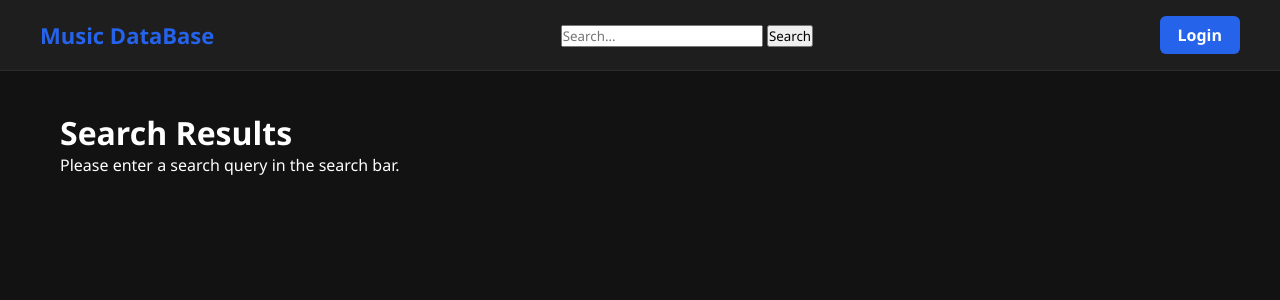
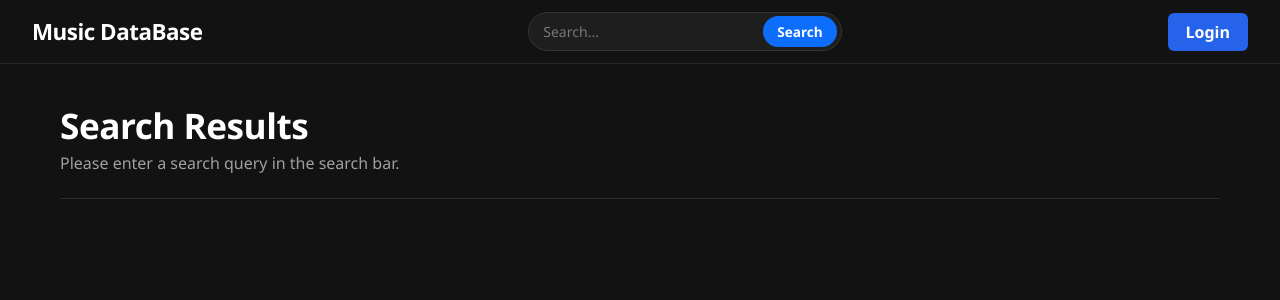
Before and after one commit to MyDevilCry/Music-data-base, a Django app: template main/templates/search_result.html in a window 1280 px wide. Shown: the top 300 px of the page. Run offline with Django 5.2, Linux system fonts and the light colour scheme; the template is opened without the code that fills it, so the values that code supplies are empty.

Commit message:
Налаштував пошук + сортування від старих до нових альбомів

```diff
--- a/artists/templates/artists_detail.html
+++ b/artists/templates/artists_detail.html
@@ -71,7 +71,7 @@
 <div class="mb-5">
     <h2 class="fw-bold mb-4 border-bottom border-secondary pb-2 ">Albums</h2>
     <div class="artist-releases-scroll">
-      {% for release in artist.release_set.all %}
+      {% for release in release_artist_detail %}
         <div class="album-cd-it">
           <div class="card h-100 bg-dark text-white border-0 shadow-sm hover-card">
             {% if release.release_image %}
--- a/main/static/main/css/main.css
+++ b/main/static/main/css/main.css
@@ -3,6 +3,94 @@
     margin: 0;
     padding: 0;
     font-family: 'Segoe UI', Tahoma, Geneva, Verdana, sans-serif;
+}
+
+
+
+
+/* --- СТИЛІЗАЦІЯ ШАПКИ (NAVBAR) --- */
+
+header.navbar {
+    display: flex;
+    align-items: center;
+    justify-content: space-between;
+    padding: 12px 32px;
+    background-color: #121212;
+    border-bottom: 1px solid #282828;
+    position: sticky;
+    top: 0;
+    z-index: 1000;
+}
+
+/* Логотип */
+header.navbar .logo {
+    font-size: 1.4rem;
+    font-weight: 800;
+    color: #ffffff;
+    text-decoration: none;
+    letter-spacing: -0.5px;
+    transition: color 0.2s ease;
+}
+
+header.navbar .logo:hover {
+    color: #0d6efd;
+}
+
+/* Форма пошуку в шапці */
+header.navbar .search-form {
+    display: flex;
+    align-items: center;
+    gap: 0;
+    background-color: #1e1e1e;
+    border: 1px solid #333333;
+    border-radius: 50px;
+    padding: 3px 4px 3px 14px;
+    transition: border-color 0.2s ease, box-shadow 0.2s ease;
+}
+
+header.navbar .search-form:focus-within {
+    border-color: #0d6efd;
+    box-shadow: 0 0 8px rgba(13, 110, 253, 0.4);
+}
+
+header.navbar .search-form input[type="search"] {
+    background: transparent;
+    border: none;
+    outline: none;
+    color: #ffffff;
+    font-size: 0.88rem;
+    width: 220px;
+}
+
+header.navbar .search-form input[type="search"]::placeholder {
+    color: #777777;
+}
+
+/* Кнопка Search */
+header.navbar .search-form input[type="submit"],
+header.navbar .search-form button {
+    background-color: #0d6efd;
+    border: none;
+    color: #ffffff;
+    padding: 6px 14px;
+    border-radius: 50px;
+    font-size: 0.85rem;
+    font-weight: 600;
+    cursor: pointer;
+    transition: background-color 0.2s ease;
+}
+
+header.navbar .search-form input[type="submit"]:hover,
+header.navbar .search-form button:hover {
+    background-color: #0b5ed7;
+}
+
+/* Навігація / Кнопка профілю */
+header.navbar .nav-links,
+header.navbar nav {
+    display: flex;
+    align-items: center;
+    gap: 12px;
 }
 
 .logo {
--- /dev/null
+++ b/main/static/main/css/search_result.css
@@ -0,0 +1,162 @@
+/* --- СТИЛІЗАЦІЯ БЛОКУ ЗАГОЛОВКА ПОШУКУ --- */
+
+/* Контейнер заголовка з м'якою лінією знизу */
+.search-results-wrapper > div.border-bottom {
+    border-bottom: 1px solid rgba(255, 255, 255, 0.1) !important;
+    padding-bottom: 1.5rem !important;
+    margin-bottom: 2rem !important;
+}
+
+/* Головний заголовок h1 */
+.search-results-wrapper h1.fw-bold {
+    font-size: 2.2rem;
+    font-weight: 800 !important;
+    letter-spacing: -0.5px;
+    color: #ffffff !important;
+    line-height: 1.2;
+}
+
+/* Виділений пошуковий запит (span.text-primary) з градієнтом */
+.search-results-wrapper h1 span.text-primary {
+    background: linear-gradient(135deg, #0d6efd 0%, #0dcaf0 100%);
+    -webkit-background-clip: text;
+    -webkit-text-fill-color: transparent;
+    font-weight: 800;
+    padding: 0 4px;
+}
+
+/* Підзаголовок (текст-опис) */
+.search-results-wrapper p.text-muted {
+    color: #a0a0a0 !important;
+    font-size: 1rem;
+    font-weight: 400;
+    margin-top: 6px;
+}
+
+/* --- Заголовки секцій --- */
+.section-title {
+    font-size: 1.35rem;
+    font-weight: 700;
+    letter-spacing: 0.5px;
+    border-left: 4px solid #0d6efd; /* Синій акцент Spotify/Apple Music стилю */
+    padding-left: 12px;
+    margin-bottom: 20px;
+}
+
+/* --- СЕКЦІЯ: АРТИСТИ --- */
+.artists-grid {
+    display: flex;
+    flex-wrap: wrap;
+    gap: 24px;
+}
+
+.artist-item {
+    display: flex;
+    flex-direction: column;
+    align-items: center;
+    width: 130px;
+    text-align: center;
+    transition: transform 0.2s ease, opacity 0.2s ease;
+}
+
+.artist-item:hover {
+    transform: translateY(-4px);
+    opacity: 0.9;
+}
+
+.artist-avatar-wrapper {
+    width: 120px !important;
+    height: 120px !important;
+    border-radius: 50% !important;
+    overflow: hidden;
+    background-color: #212529;
+    box-shadow: 0 4px 12px rgba(0, 0, 0, 0.4);
+}
+
+.artist-avatar-wrapper img {
+    width: 100% !important;
+    height: 100% !important;
+    object-fit: cover !important;
+}
+
+.artist-name {
+    margin-top: 8px;
+    font-size: 0.95rem;
+    color: #ffffff;
+    max-width: 100%;
+}
+
+
+/* --- СЕКЦІЯ: ЖАНРИ --- */
+.genres-grid {
+    display: flex;
+    flex-wrap: wrap;
+    gap: 10px;
+}
+
+.genre-chip {
+    font-size: 0.85rem;
+    border-radius: 50px !important;
+    transition: background-color 0.2s ease;
+}
+
+
+/* --- СЕКЦІЯ: РЕЛІЗИ / АЛЬБОМИ --- */
+.releases-grid {
+    display: flex;
+    flex-wrap: wrap;
+    gap: 20px;
+}
+
+.release-card {
+    width: 170px !important;
+    background-color: #181818 !important;
+    border: 1px solid #282828 !important;
+    border-radius: 8px !important;
+    padding: 12px !important;
+    transition: background-color 0.2s ease, transform 0.2s ease;
+}
+
+.release-card:hover {
+    background-color: #282828 !important;
+    transform: translateY(-4px);
+}
+
+.release-cover-wrapper {
+    width: 100%;
+    height: 146px !important;
+    border-radius: 6px;
+    overflow: hidden;
+    background-color: #212529;
+    margin-bottom: 10px;
+}
+
+.release-cover-wrapper img {
+    width: 100% !important;
+    height: 100% !important;
+    object-fit: cover !important;
+}
+
+.release-card h6 {
+    font-size: 0.9rem;
+    margin-bottom: 2px;
+    color: #ffffff;
+}
+
+.card-date {
+    font-size: 12px;
+    color: #a0a0a0;
+    margin-top: 2px;
+
+}
+
+.card-subtitle {
+    font-size: 12px !important;
+    color: #a0a0a0 !important;
+    margin-top: 2px !important;
+}
+
+.release-card p {
+    font-size: 0.8rem;
+    color: #b3b3b3 !important;
+}
--- a/main/templates/base.html
+++ b/main/templates/base.html
@@ -6,6 +6,8 @@
     <title>Music DataBase</title>
     <link rel="stylesheet" href="{% static 'main/css/main.css' %}">
     <link rel="stylesheet" href="{% static 'artists/css/artists_detail.css'%}">
+    {% block extra_head %}
+    {% endblock %}
 </head>
 
 <body>
@@ -32,7 +34,7 @@
     <!-- Головний контейнер -->
     <main class="main-container">
         {% block content %}
-        {% include artists_detail.html %}
+        {% include 'artists_detail.html' %}
         {% endblock %}
     </main>
 </body>
--- a/main/templates/main.html
+++ b/main/templates/main.html
@@ -60,7 +60,7 @@
                  </div>
                     <p class="card-title">{{release.release_name}}</p>
                     <p class="card-subtitle">{{release.artists.name}} </p>
-                    <p class="card-text text-muted small card-subtitle ">{{release.release_date }}</p>
+                    <p class="card-text text-muted small card-subtitle">{{release.release_date }}</p>
                 </div>
                 {% empty %}
                 <p class="empty-text"> There is no releases </p>
--- a/main/templates/search_result.html
+++ b/main/templates/search_result.html
@@ -4,8 +4,10 @@
 {% block title %}Results for "{{ query }}" — Music Database{% endblock %}
 
 {% block content %}
-<div class="container py-4">
+<!-- Підключення CSS файла -->
+<link rel="stylesheet" href="{% static 'main/css/search_result.css' %}">
 
+<div class="search-results-wrapper container py-4">
     <!-- Заголовок пошуку -->
     <div class="mb-5 text-center text-md-start border-bottom border-secondary pb-4">
         <h1 class="fw-bold text-white mb-2">
```
Also changed, not shown: other parts of main/templates/search_result.html (+22 -16 lines), artists/views.py (+8 -2 lines).
